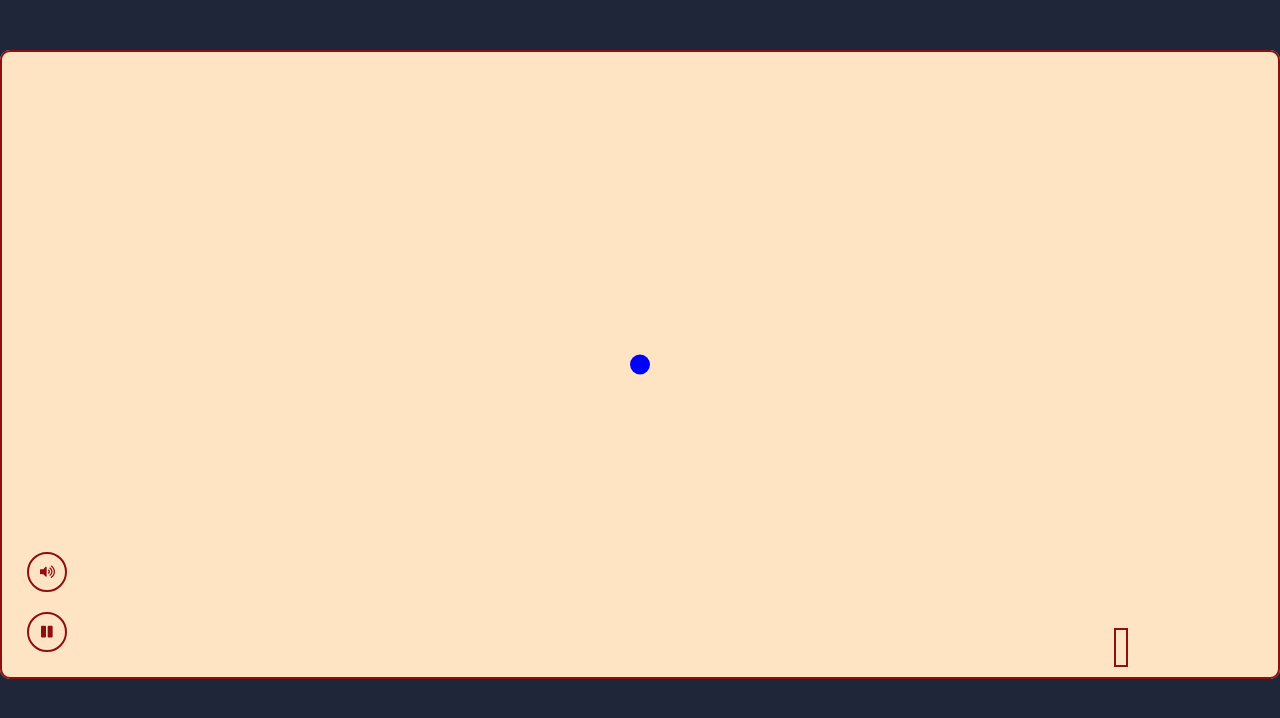
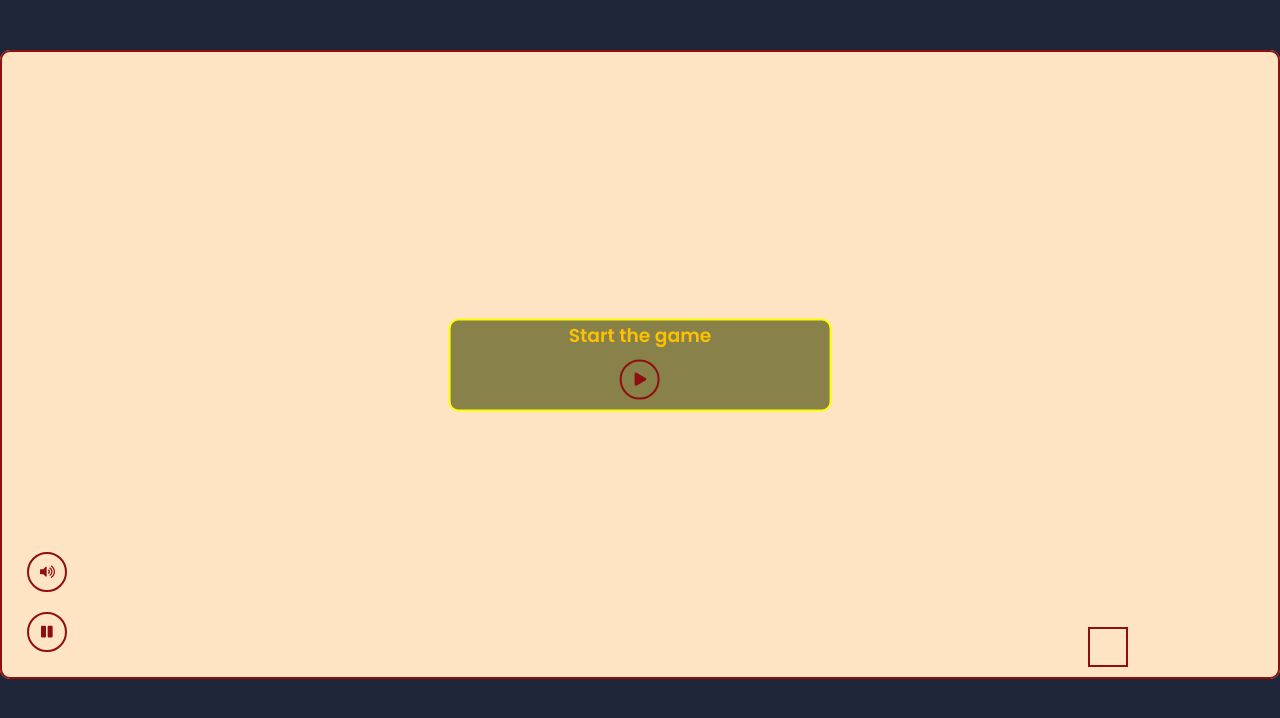
Before and after one commit to jfilm/zombie-time, a website built with webpack: page src/index.html in a window 1280 px wide. Built offline with nearby package versions, Linux system fonts and the light colour scheme; files whose address does not match are found by name.

Commit message:
Start message

```diff
--- a/src/Game/GameManager.js
+++ b/src/Game/GameManager.js
@@ -21,7 +21,7 @@ class GameManager {
     this.game = new Game(viewport.width, viewport.height);
 
     // Game state may be: RUNNING, PAUSED, WIN, LOSE, START
-    this.state = gameState.RUNNING;
+    this.state = gameState.START;
   }
 
   get width() {
--- a/src/index.html
+++ b/src/index.html
@@ -27,6 +27,10 @@
 
         <div class="gameDashboard">
             <!--Game messages-->
+            <div class="start messageContainer">
+                <h3>Start the game</h3>
+                <button class="startButton"><i class="fas fa-play"></i></button>
+            </div>
             <div class="lose messageContainer">
                 <h3>You lose</h3>
                 <p>Final Score: <span class="score"></span></p>
--- a/src/index.js
+++ b/src/index.js
@@ -29,7 +29,8 @@ ctx.scale(viewportScale, viewportScale);
 
 
 // Get DOM elements (messageContainers)
-const [winContainer, loseContainer, pauseContainer, gunSlot] = [
+const [startContainer, winContainer, loseContainer, pauseContainer, gunSlot] = [
+  document.querySelector(".start"),
   document.querySelector(".win"),
   document.querySelector(".lose"),
   document.querySelector(".pause"),
@@ -52,12 +53,19 @@ function drawFrame(game) {
 
 
   switch (game.state) {
+    case "start":
+      startContainer.style.visibility = "visible"
+      pauseContainer.style.visibility = "hidden"
+      loseContainer.style.visibility = "hidden"
+      winContainer.style.visibility = "hidden"
+      break;
     case "running":
-
       setWeaponImage(gunSlot, game.game.player.weapon.name)
       pauseContainer.style.visibility = "hidden"
       loseContainer.style.visibility = "hidden"
       winContainer.style.visibility = "hidden"
+      startContainer.style.visibility = "hidden"
+
       break;
     case "paused":
       pauseContainer.style.visibility = "visible"
@@ -108,6 +116,12 @@ function init() {
     });
   }
 
+    //Handle a start button
+    const startButton = document.querySelector(".startButton");
+    startButton.addEventListener('click', () => {
+      game.state = gameState.RUNNING;
+    })
+
   setInterval(() => {
     if (document.hasFocus()) {
       game.update();
--- a/src/styles/dashboard.scss
+++ b/src/styles/dashboard.scss
@@ -87,6 +87,12 @@
         visibility     : hidden;
     }
 
+    .start {
+        color           : rgb(252, 193, 0);
+        background-color: rgba(112, 108, 49, 0.823);
+        border-color    : #fbff00;
+    }
+
     .lose {
         color           : rgb(255, 0, 0);
         background-color: rgba(73, 0, 0, 0.7);
@@ -121,6 +127,8 @@
         right   : 150px;
         border  : 2px solid $main_color;
         padding : 5px;
+        width: 40px;
+        height: 40px;
     }
 
 
```
